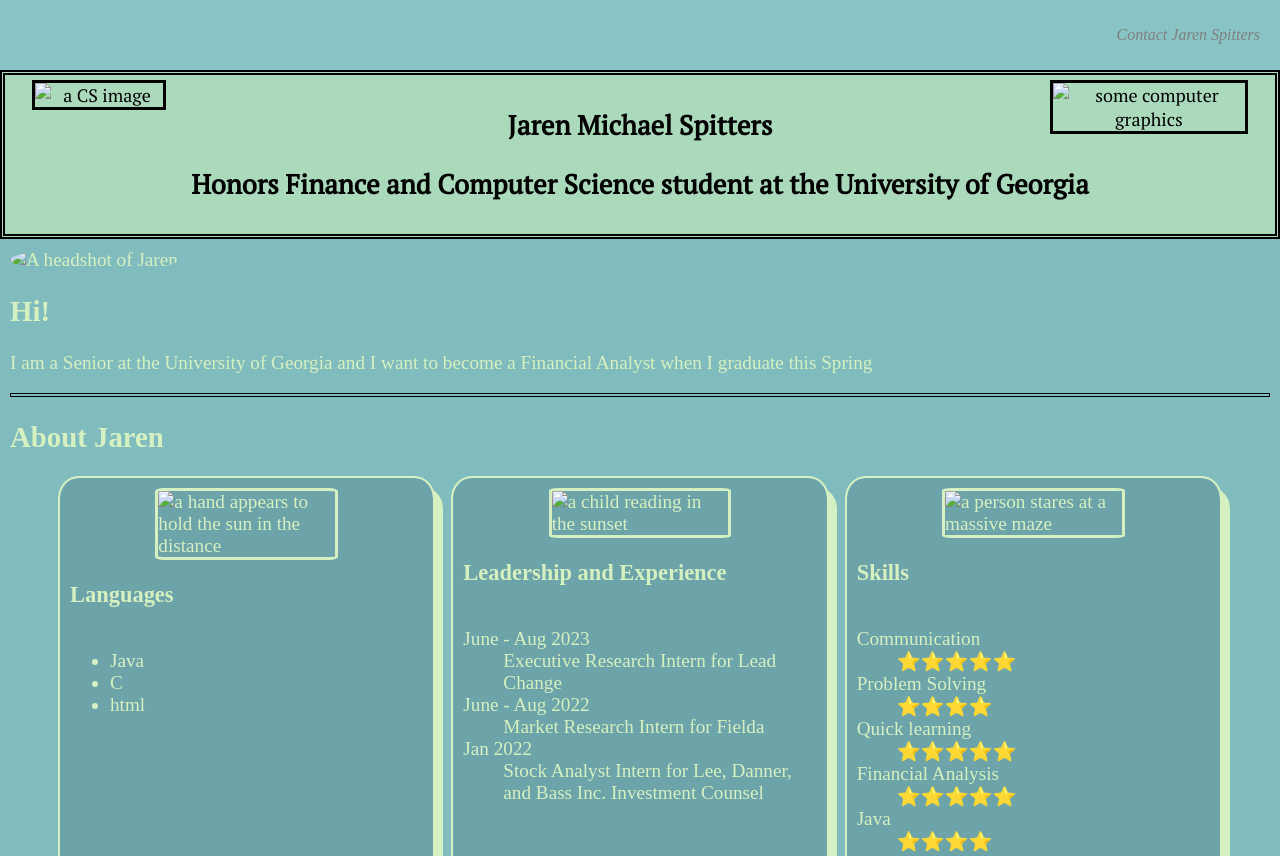
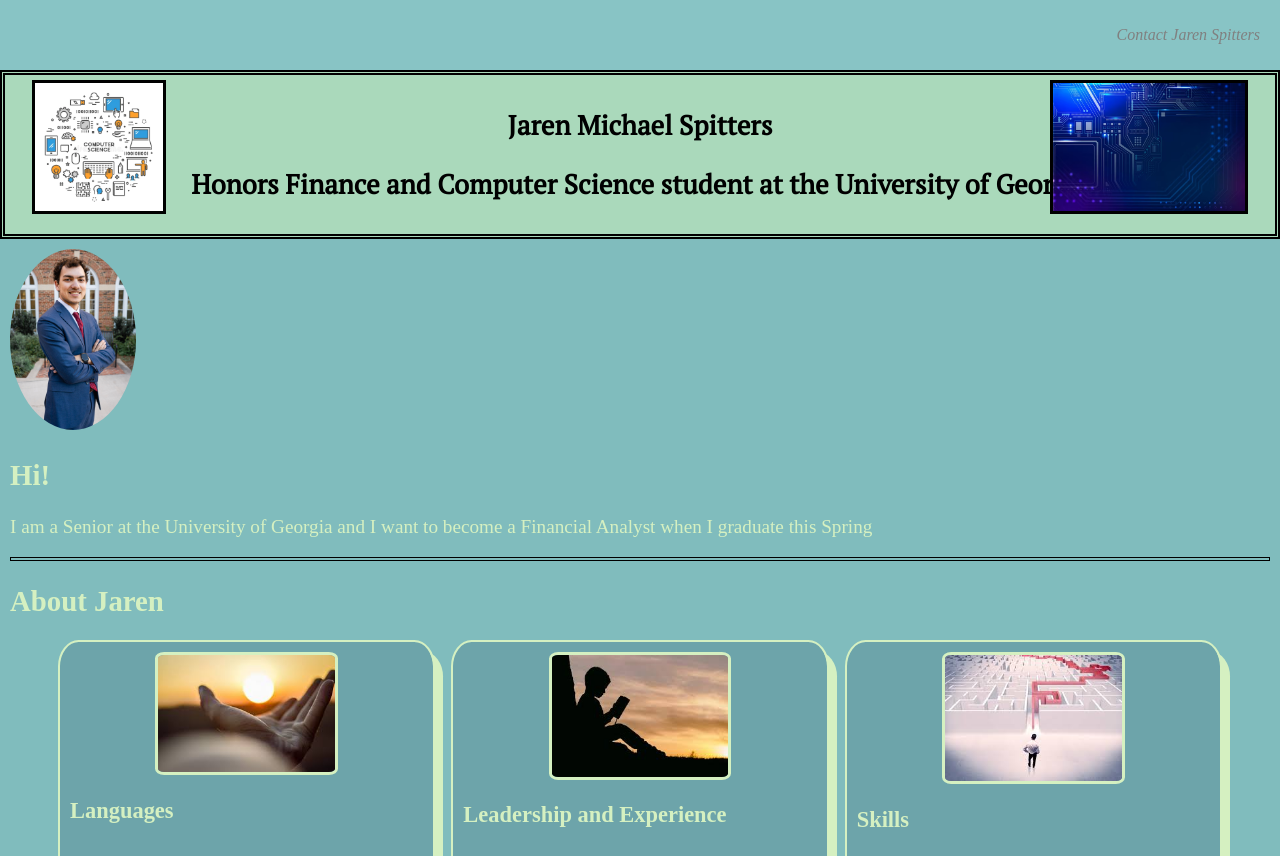
Before and after one commit to jarenspitters/CSCI4300, a plain HTML site: page index.html in a window 1280 px wide. Shown: the top 856 px of the page. Drawn offline with Linux system fonts and the light colour scheme; files that its build step writes are made by us from their sources; a web font is replaced by a local one.

Commit message:
Update index.html

```diff
--- a/index.html
+++ b/index.html
@@ -7,7 +7,7 @@
     <link rel="preconnect" href="https://fonts.googleapis.com">
     <link rel="preconnect" href="https://fonts.gstatic.com" crossorigin>
     <link href="https://fonts.googleapis.com/css2?family=Diphylleia&family=PT+Serif&display=swap" rel="stylesheet">
-    <link rel="stylesheet" href="CSS/style.css">
+    <link rel="stylesheet" href="style.css">
   </head>
   <body>
     <nav>
@@ -16,20 +16,20 @@
         </p>
     </nav>
     <section class="intro">
-        <img class= "img1" src="Images/CV img1.webp" alt="a CS image">
+        <img class= "img1" src="CV img1.webp" alt="a CS image">
         <h1>Jaren Michael Spitters</h1>
-        <img class= "img2" src="Images/CV img2.avif" alt="some computer graphics">
+        <img class= "img2" src="CV img2.avif" alt="some computer graphics">
         <h2>Honors Finance and Computer Science student at the University of Georgia</h2>
     </section>
     <section class="info">
-        <img class= "jarenimg" src="Images/Jaren headshot.jpeg" alt="A headshot of Jaren" Width="200">
+        <img class= "jarenimg" src="Jaren headshot.jpeg" alt="A headshot of Jaren" Width="200">
         <h2>Hi!</h2>
         <p>I am a Senior at the University of Georgia and I want to become a Financial Analyst when I graduate this Spring</p>
         <hr>
         <h2>About Jaren</h2>
         <div class= "three-col">
             <div class="card">
-                <img class= "cardimages" src="Images/languages img.jpeg" alt="a hand appears to hold the sun in the distance">
+                <img class= "cardimages" src="languages img.jpeg" alt="a hand appears to hold the sun in the distance">
                 <h3>Languages</h3>
                 <ul>
                     <li>Java</li>
@@ -38,7 +38,7 @@
                 </ul>
             </div>
             <div class="card">
-                <img class= "cardimages" src="Images/experience img.jpeg" alt="a child reading in the sunset">
+                <img class= "cardimages" src="experience img.jpeg" alt="a child reading in the sunset">
                 <h3>Leadership and Experience</h3>
                 <dl>
                     <dt>June - Aug 2023</dt>
@@ -50,7 +50,7 @@
                 </dl>
             </div>
             <div class="card">
-                <img class= "cardimages" src="Images/skills img.jpeg" alt="a person stares at a massive maze">
+                <img class= "cardimages" src="skills img.jpeg" alt="a person stares at a massive maze">
                 <h3>Skills</h3>
                 <dl>
                     <dt>Communication</dt>
```
